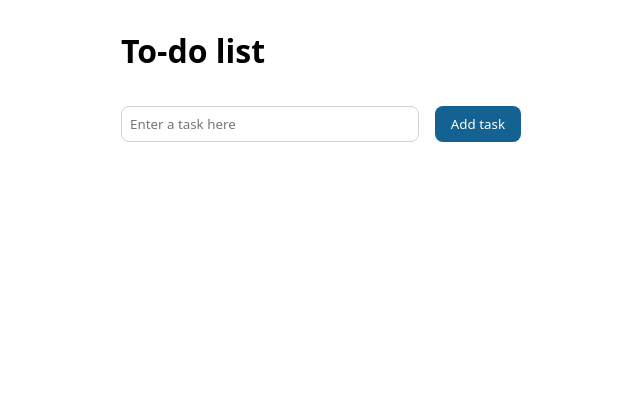
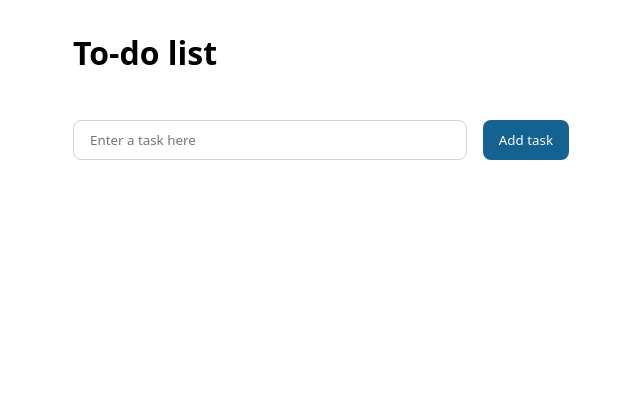
Before and after one commit to ebukaih00/Todo-List, a plain HTML site: page index.html in a window 1280 px wide. Shown: the whole page, without its empty margins (319-959 px from the left). Drawn offline with Linux system fonts and the light colour scheme.

Commit message:
style: improve CSS formatting and adjust layout properties for better alignment

```diff
--- a/code.js
+++ b/code.js
@@ -13,7 +13,7 @@ function addTask() {
 
 
     if (input.value.trim() === "") {
-        errorEl.innerText = "Please enter a task! "
+        errorEl.innerText = "Please enter a task "
     }
 
     else {
@@ -35,7 +35,7 @@ function addTask() {
 
 function deleteTask(index) {
     tasks.splice(index, 1)
-    listEl.innerHTML = ""
+
     localStorage.setItem("task", JSON.stringify(tasks))
 
     renderTask()
@@ -44,6 +44,7 @@ function deleteTask(index) {
 
 
 function renderTask() {
+    listEl.innerHTML = ""
     for (let i = 0; i < tasks.length; i++) {
         listEl.innerHTML += `
 
@@ -52,7 +53,6 @@ function renderTask() {
     <button id = "delete-btn" onclick = "deleteTask(${i})">Delete</button>
     </div>
     `
-
     }
 }
 renderTask()
--- a/index.html
+++ b/index.html
@@ -8,11 +8,13 @@
     <div class="main-container">
         <h1>To-do list </h1>
         <div class="actions">
-            <input id="task-el" type="text" placeholder="Enter a task here">
+            <div class="input-group">
+                <input id="task-el" type="text" placeholder="Enter a task here">
+                <p id="error-el"> </p>
+            </div>
             <button id="add-item" onclick="addTask()"> Add task</button>
+        </div>
 
-        </div>
-        <p id="error-el"> </p>
         <div class="list-container">
 
         </div>
--- a/styles.css
+++ b/styles.css
@@ -1,50 +1,70 @@
-*{
+* {
     font-family: system-ui, -apple-system, BlinkMacSystemFont, 'Segoe UI', Roboto, Oxygen, Ubuntu, Cantarell, 'Open Sans', 'Helvetica Neue', sans-serif;
+    box-sizing: border-box;
 }
 
 
 body {
     display: flex;
+
     justify-content: center;
     align-items: center;
-    height: 50vh;
+
 }
 
-.main-container{
+.main-container {
     display: flex;
     flex-direction: column;
     align-items: start;
     border-radius: 8px;
     gap: 12px;
-    width: 400px;
-    height: 100%;
+    width: 500px;
+    padding: 2px;
+}
+
+.actions {
+   display: flex;
+    align-items: end;
+    justify-content: space-between;
+    flex-direction: row;
+    padding: 12px 0px 16px 0px;
+    width: 100%;
+    gap: 16px;
+
 
 }
 
-.actions{
+
+.input-group {
     display: flex;
-    flex-direction: row;
-    width: 100%;
-    gap: 16px;
+    flex-direction: column;
+    flex: 1;
+    height: 40px;
+    gap: 4px;
+
 }
-#task-el{
+
+#task-el {
     flex: 1;
-    padding: 8px ;
+    padding: 16px;
     border: 1px solid lightgrey;
     border-radius: 8px;
+       height: 40px;
 }
 
-#add-item{
-background-color: rgba(2, 86, 137, 0.925);
-padding: 8px 16px 8px 16px;
-border-radius: 8px;
-border: 0px solid;
-color: white;
+#add-item {
+    background-color: rgba(2, 86, 137, 0.925);
+    padding: 8px 16px 8px 16px;
+    border-radius: 8px;
+    border: 0px solid;
+    color: white;
+      height: 40px;
+
 }
 
 
 
-.list-item{
+.list-item {
     display: flex;
     flex-direction: row;
     border-bottom: 1px solid lightgrey;
@@ -52,11 +72,12 @@ color: white;
     justify-content: space-between;
     padding: 8px;
 
+
 }
 
 
 
-#delete-btn{
+#delete-btn {
 
     background-color: white;
     border: 1px solid red;
@@ -64,6 +85,8 @@ color: white;
     padding: 8px 16px 8px 16px;
 }
 
-#error-el{
+#error-el {
+    font-size: 14px;
+    margin-top: 0px;
     color: red;
 }
```
